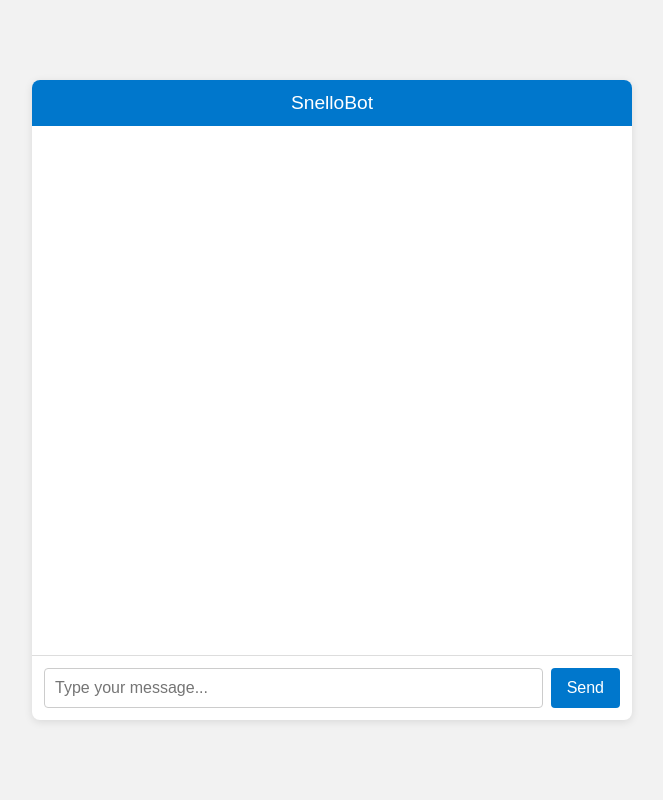
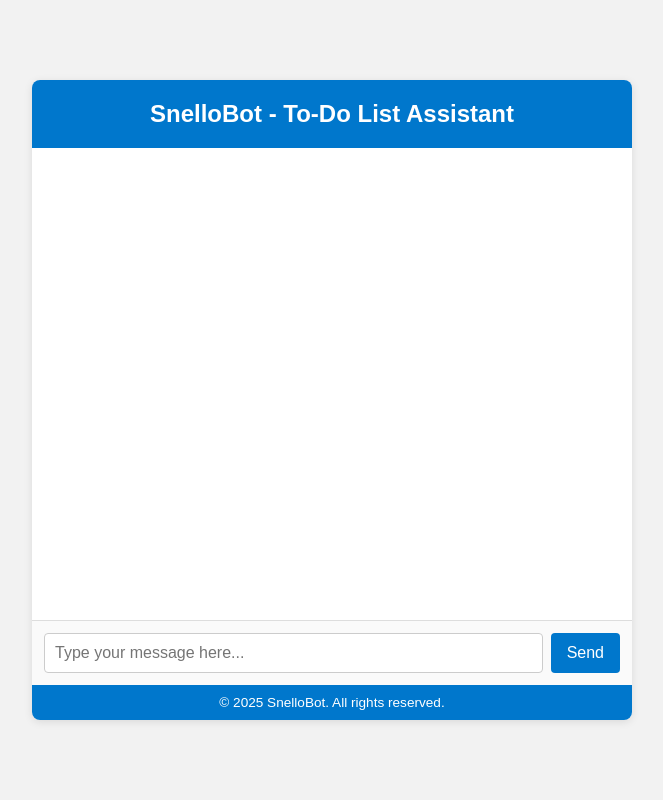
Before and after one commit to 112201019/To-Do-List_Chatbot, a Flask app: page / in a window 1280 px wide. Shown: the whole page, without its empty margins (308-971 px from the left). Run offline with Flask 3, Linux system fonts and the light colour scheme.

Commit message:
Update style

```diff
--- a/templates/index.html
+++ b/templates/index.html
@@ -2,18 +2,21 @@
 <html lang="en">
 <head>
   <meta charset="UTF-8" />
-  <title>To-Do-List ChatBot</title>
+  <title>SnelloBot - To-Do List ChatBot</title>
   <style>
-    * { box-sizing: border-box; margin: 0; padding: 0; }
+    * {
+      box-sizing: border-box;
+      margin: 0;
+      padding: 0;
+    }
 
     body {
       font-family: Arial, sans-serif;
       background: #f2f2f2;
       display: flex;
-      flex-direction: column;
+      justify-content: center;
+      align-items: center;
       height: 100vh;
-      align-items: center;
-      justify-content: center;
     }
 
     .chat-container {
@@ -29,11 +32,12 @@
     }
 
     .chat-header {
-      padding: 12px 16px;
       background: #0077cc;
-      color: white;
-      font-size: 1.2rem;
+      color: #fff;
+      padding: 20px;
       text-align: center;
+      font-size: 1.5rem;
+      font-weight: bold;
     }
 
     #chat {
@@ -47,16 +51,18 @@
 
     .bubble {
       max-width: 70%;
-      padding: 10px 14px;
-      border-radius: 16px;
+      padding: 12px 16px;
+      border-radius: 18px;
       line-height: 1.4;
       word-wrap: break-word;
     }
+
     .bot {
       background: #e1f0ff;
       align-self: flex-start;
       border-bottom-left-radius: 4px;
     }
+
     .user {
       background: #dcf8c6;
       align-self: flex-end;
@@ -67,7 +73,9 @@
       display: flex;
       padding: 12px;
       border-top: 1px solid #ddd;
+      background: #fafafa;
     }
+
     #userInput {
       flex: 1;
       padding: 10px;
@@ -75,6 +83,7 @@
       border: 1px solid #ccc;
       border-radius: 4px;
     }
+
     #sendBtn {
       margin-left: 8px;
       padding: 10px 16px;
@@ -84,10 +93,16 @@
       border: none;
       border-radius: 4px;
       cursor: pointer;
+      transition: background 0.2s;
     }
+
     #sendBtn:disabled {
       background: #cccccc;
       cursor: not-allowed;
+    }
+
+    #sendBtn:hover:not(:disabled) {
+      background: #005fa3;
     }
 
     #status {
@@ -95,17 +110,32 @@
       text-align: center;
       color: #555;
       font-style: italic;
+      font-size: 0.9rem;
+    }
+
+    .chat-footer {
+      background: #0077cc;
+      color: #fff;
+      text-align: center;
+      padding: 10px;
+      font-size: 0.85rem;
     }
   </style>
 </head>
 <body>
   <div class="chat-container">
-    <div class="chat-header">SnelloBot</div>
+    <div class="chat-header">SnelloBot - To-Do List Assistant</div>
+
     <div id="chat"></div>
     <div id="status"></div>
+
     <div class="input-container">
-      <input id="userInput" type="text" placeholder="Type your message..." />
+      <input id="userInput" type="text" placeholder="Type your message here..." />
       <button id="sendBtn" onclick="sendMessage()">Send</button>
+    </div>
+
+    <div class="chat-footer">
+      &copy; 2025 SnelloBot. All rights reserved.
     </div>
   </div>
 
@@ -130,6 +160,7 @@
           headers: { "Content-Type": "application/json" },
           body: JSON.stringify({ message: input })
         });
+
         const data = await res.json();
         chat.innerHTML += `<div class="bubble bot">${data.reply}</div>`;
       } catch {
@@ -142,8 +173,9 @@
       chat.scrollTop = chat.scrollHeight;
     }
 
-    document.getElementById("userInput")
-      .addEventListener("keypress", e => { if (e.key === "Enter") sendMessage(); });
+    document.getElementById("userInput").addEventListener("keypress", function(e) {
+      if (e.key === "Enter") sendMessage();
+    });
   </script>
 </body>
 </html>
```
